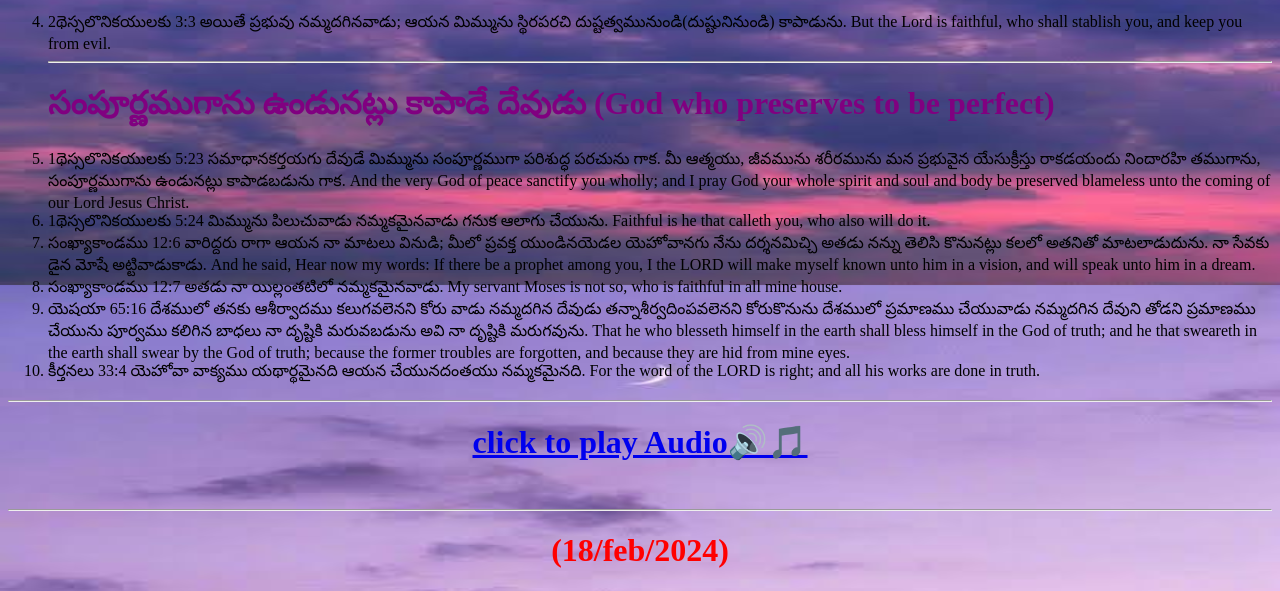
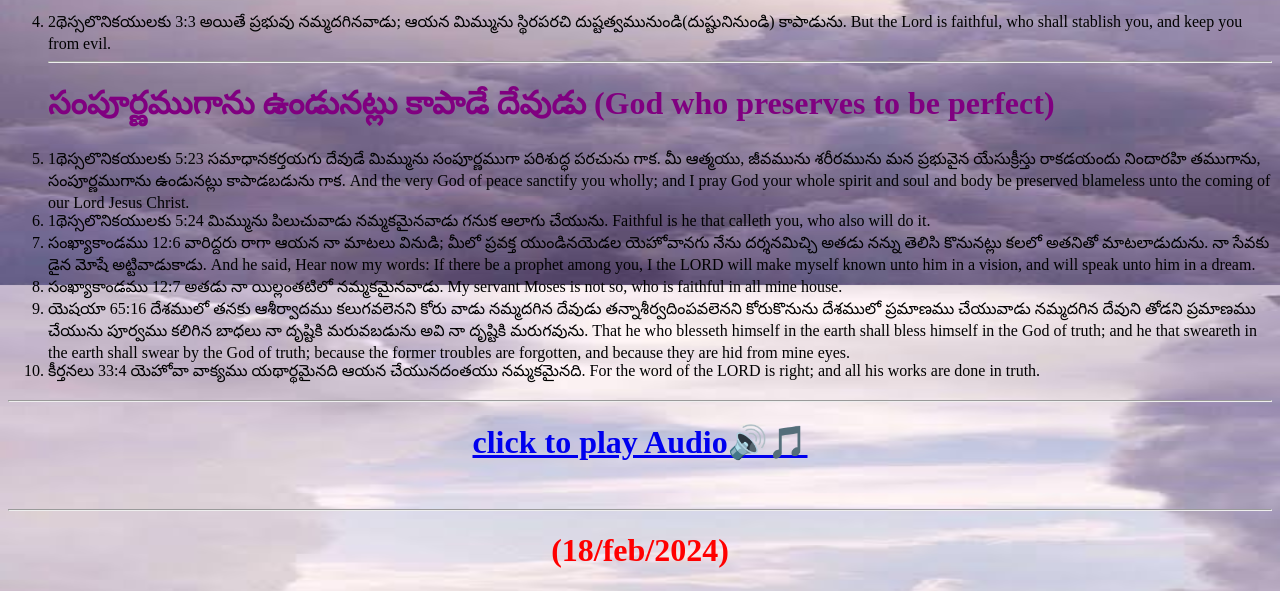
Before and after one commit to bwlwebdeveloper/gateofheaven, a plain HTML site: page 18-2-24.html in a window 1280 px wide. Shown: the part 515-1106 px from the top of the page. Drawn offline with Linux system fonts and the light colour scheme.

Commit message:
Update 18-2-24.html

```diff
--- a/18-2-24.html
+++ b/18-2-24.html
@@ -6,7 +6,7 @@
 (God is Trustworthy) 18-feb-2024</h1><hr>
     <style>
 body {
-  background-image: url('images (2) (12).jpeg');
+  background-image: url('Whitesky.jpg');
   background-repeat: no-repeat;
   background-attachment: fixed;
   background-size: 100% 100%;
```
